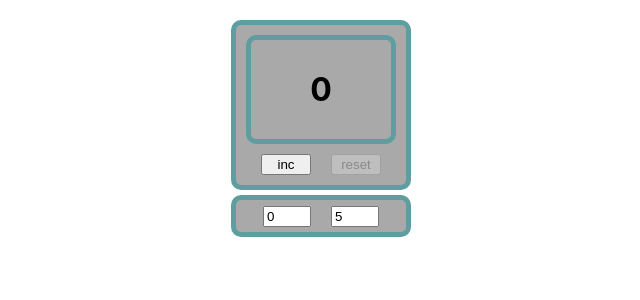
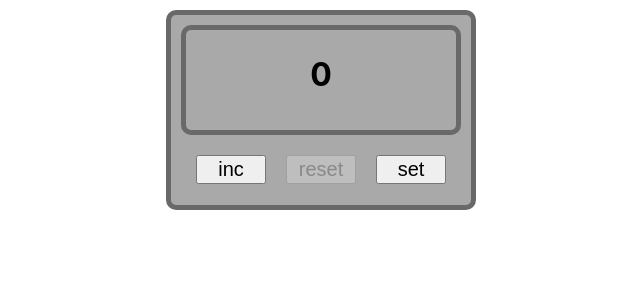
Before and after one commit to Traigel/Counter, a React (Create React App) app: page / in a window 1280 px wide. Shown: the top 300 px of the page, without its empty margins (319-959 px from the left). Built offline with nearby package versions, Linux system fonts and the light colour scheme.

Commit message:
refactoring

```diff
--- a/src/App.css
+++ b/src/App.css
@@ -1,38 +1,4 @@
-.App {
-  text-align: center;
+.app {
+    margin: 0 auto;
+    width: 1200px;
 }
-
-.App-logo {
-  height: 40vmin;
-  pointer-events: none;
-}
-
-@media (prefers-reduced-motion: no-preference) {
-  .App-logo {
-    animation: App-logo-spin infinite 20s linear;
-  }
-}
-
-.App-header {
-  background-color: #282c34;
-  min-height: 100vh;
-  display: flex;
-  flex-direction: column;
-  align-items: center;
-  justify-content: center;
-  font-size: calc(10px + 2vmin);
-  color: white;
-}
-
-.App-link {
-  color: #61dafb;
-}
-
-@keyframes App-logo-spin {
-  from {
-    transform: rotate(0deg);
-  }
-  to {
-    transform: rotate(360deg);
-  }
-}
--- a/src/App.tsx
+++ b/src/App.tsx
@@ -5,7 +5,10 @@ import {Counter} from "./Components/Counter/Сounter";
 function App() {
 
     return (
-        <Counter/>
+        <div className={'app'}>
+            <Counter/>
+        </div>
+
     )
 }
 
--- a/src/Components/Counter/Counter.module.css
+++ b/src/Components/Counter/Counter.module.css
@@ -1,19 +1,25 @@
 .item {
     text-align: center;
-    margin-top: 20px;
+    margin-top: 10px;
 }
 
-.counterItem {
-    border: cadetblue 5px solid;
+.itemEl {
+    background-color: darkgray;
+    border: dimgray 5px solid;
     border-radius: 10px;
-    display: inline-block;
-    padding: 10px;
-    background-color: darkgray;
+    width: 300px;
+    height: 190px;
+    margin: 0 auto;
 }
 
 .button {
-    width: 50px;
-    margin: 10px 10px 0 10px;
+    font-size: 20px;
+    margin: 10px;
+    width: 70px;
+}
+
+.buttonCount {
+    width: 100px;
 }
 
 .error {
--- a/src/Components/Counter/Scoreboard/Scoreboard.module.css
+++ b/src/Components/Counter/Scoreboard/Scoreboard.module.css
@@ -1,12 +1,14 @@
+.item {
+    border: dimgray 5px solid;
+    border-radius: 10px;
+    margin: 10px;
+    height: 100px;
+}
+
+h1 {
+    margin-top: 25px;
+}
+
 .red {
     color: red;
 }
-
-.counterH1 {
-    border: cadetblue 5px solid;
-    border-radius: 10px;
-    display: inline-block;
-    padding: 30px;
-    margin: 0;
-    width: 80px;
-}
--- a/src/Components/Counter/Scoreboard/Scoreboard.tsx
+++ b/src/Components/Counter/Scoreboard/Scoreboard.tsx
@@ -10,7 +10,7 @@ type ScoreboardPropsType = {
 export const Scoreboard = (props: ScoreboardPropsType) => {
 
     return (
-        <div>
+        <div className={styles.item}>
             <h1 className={`${props.number >= props.maxNumber ? styles.red : ''} ${styles.counterH1}`}>
                 {props.error ? 'Error' : props.number}
             </h1>
--- a/src/Components/Counter/Settings/Settings.module.css
+++ b/src/Components/Counter/Settings/Settings.module.css
@@ -1,15 +1,21 @@
 .inputNumber {
-    background-color: darkgray;
-    border: cadetblue 5px solid;
+    border: dimgray 5px solid;
     border-radius: 10px;
+    margin: 10px;
+    height: 100px;
+}
+
+.inputNumber p {
     display: inline-block;
-    padding: 5px;
-    margin-top: 5px;
-    width: 160px;
+    margin-left: 3px;
 }
 
 .input {
-    width: 40px;
-    margin-left: 10px;
-    margin-right: 10px;
+    width: 50px;
+    font-size: 20px;
+    margin-left: 20px;
 }
+
+.error {
+    background-color: red;
+}
--- a/src/Components/Counter/Settings/Settings.tsx
+++ b/src/Components/Counter/Settings/Settings.tsx
@@ -5,6 +5,7 @@ import styles from './Settings.module.css'
 type SettingsPropsType = {
     minNumber: number
     maxNumber: number
+    error: boolean
     minCallBack: (e: number) => void
     maxCallBack: (e: number) => void
 }
@@ -17,10 +18,14 @@ export const Settings = (props: SettingsPropsType) => {
     const onChangeMaxHandler = (e: ChangeEvent<HTMLInputElement>) =>
         props.maxCallBack(~~(+e.currentTarget.value))
 
+    const stylesInput = `${styles.input} ${props.error ? styles.error : ''}`
+
     return (
         <div className={styles.inputNumber}>
-            <NumberInput className={styles.input} value={props.minNumber} onChange={onChangeMinHandler}/>
-            <NumberInput className={styles.input} value={props.maxNumber} onChange={onChangeMaxHandler}/>
+            <p>Max-Number</p>
+            <NumberInput className={stylesInput} value={props.maxNumber} onChange={onChangeMaxHandler}/>
+            <p>Min-Number</p>
+            <NumberInput className={stylesInput} value={props.minNumber} onChange={onChangeMinHandler}/>
         </div>
     )
 }
--- a/src/Components/Counter/Сounter.tsx
+++ b/src/Components/Counter/Сounter.tsx
@@ -9,17 +9,18 @@ export const Counter = () => {
     const [minNumber, setMinNumber] = useState<number>(0)
     const [maxNumber, setMaxNumber] = useState<number>(5)
     const [error, setError] = useState<boolean>(false)
+    const [showSet, setShowSet] = useState<boolean>(true)
 
     const onClickResetHandler = () => setNumber(minNumber)
     const onClickIncHandler = () => setNumber(number + 1)
 
     const minCallBackHandler = (el: number) => {
-        if (el > maxNumber) return
+        if (el > maxNumber || el < 0) return
         else {
             setMinNumber(el)
             setNumber(el)
         }
-        if (el >= maxNumber) setError(true)
+        if (el >= maxNumber || el < 0) setError(true)
         else setError(false)
     }
 
@@ -30,11 +31,13 @@ export const Counter = () => {
         else setError(false)
     }
 
+    const setHandler = () => setShowSet(!showSet)
+
     console.log(number, minNumber, maxNumber)
 
     return (
         <div className={styles.item}>
-            <div className={styles.counterItem}>
+            {showSet ? <div className={styles.itemEl}>
                     <Scoreboard number={number} maxNumber={maxNumber} error={error}/>
                     <SuperButton
                         className={styles.button}
@@ -48,15 +51,19 @@ export const Counter = () => {
                         callBack={onClickResetHandler}
                         disabled={number === minNumber}
                     />
+                    <SuperButton className={styles.button} name={'set'} callBack={setHandler}/>
                 </div>
-            <div>
+                :
+                <div className={styles.itemEl}>
                     <Settings
                         minNumber={minNumber}
                         maxNumber={maxNumber}
+                        error={error}
                         minCallBack={minCallBackHandler}
                         maxCallBack={maxCallBackHandler}
                     />
-            </div>
+                    <SuperButton className={`${styles.button} ${styles.buttonCount}`} name={'counter'} callBack={setHandler}/>
+                </div>}
             <div className={styles.error}>{error ? 'Error, min cannot be greater than or equal to max!' : ''}</div>
         </div>
     )
```
Lines whose indentation alone changed are shown as unchanged.
